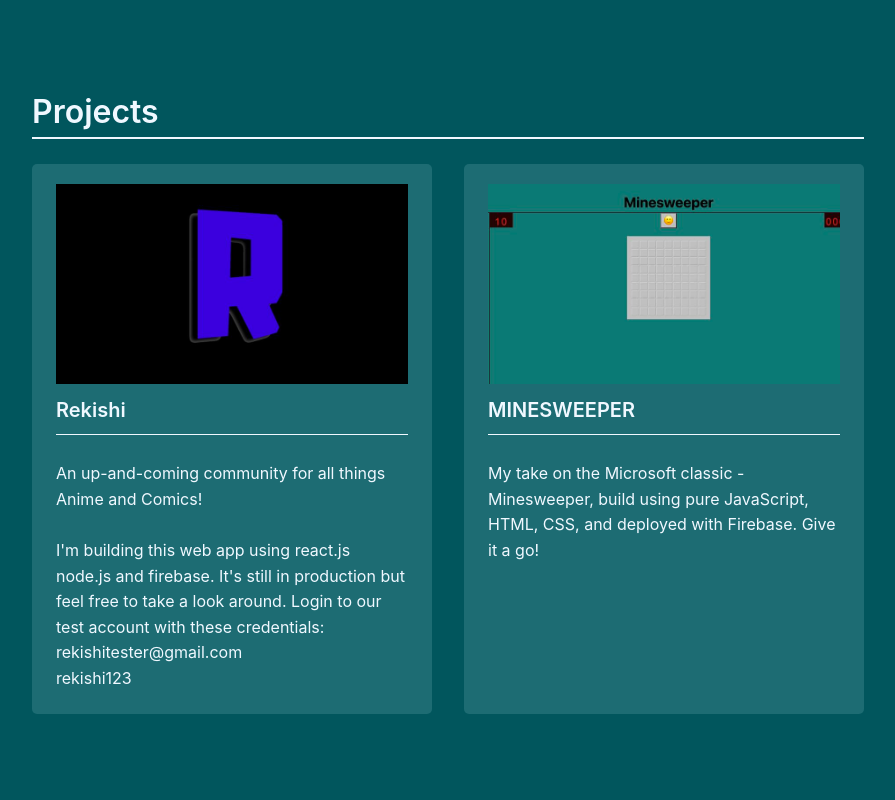
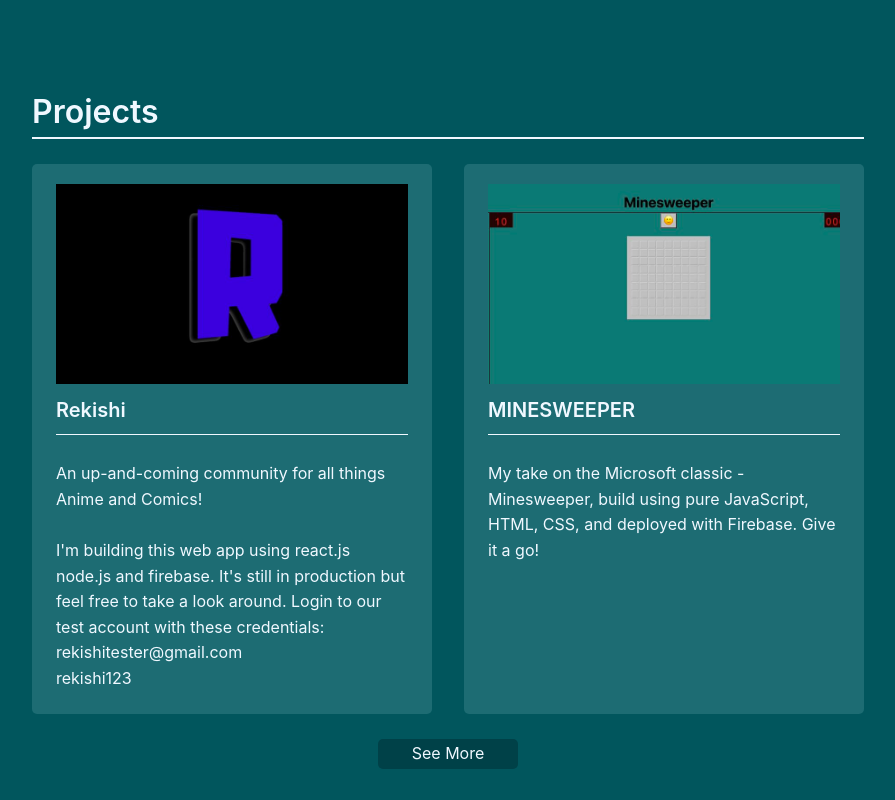
Before and after one commit to crawnic311/dev-portfolio-react, a React (Create React App) app: page / in a window 1280 px wide. Shown: the part 1980-2780 px from the top of the page, without its empty margins (192-1087 px from the left). Built offline with nearby package versions, Linux system fonts and the light colour scheme.

Commit message:
See More button

```diff
--- a/src/App.css
+++ b/src/App.css
@@ -81,6 +81,7 @@
 
 .App-Projects-Container {
   display: flex;
+  flex-wrap: wrap;
   align-items: center;
   justify-content: space-between;
 }
@@ -261,6 +262,36 @@
   border-radius: 5px;
 }
 
+.More {
+  width: 100%;
+  margin-top: 25px;
+  text-align: center;
+}
+
+.More-Text {
+  background-color: #004148;
+  display: flex;
+  margin: auto;
+  align-items: center;
+  justify-content: center;
+  height: 30px;
+  width: 140px;
+  border-radius: 5px;
+  cursor: pointer;
+  /* border: solid 1px red;
+  box-shadow: 0px 0px 5px 5px red; */
+}
+
+.More-Text:hover {
+  border: solid 1px aliceblue;
+  box-shadow: 0px 0px 3px 3px aliceblue;
+}
+
+.More-Text:active {
+  border: solid 1px aliceblue;
+  box-shadow: none;
+}
+
 .Contact-Headline {
   text-align: left;
   font-size: 32px;
--- a/src/App.js
+++ b/src/App.js
@@ -6,6 +6,7 @@ import Skills from './components/Skills/skills'
 import ProjectHeadline from './components/Projects/projects-headline'
 import Mineseeper from './components/Projects/Mineseeper'
 import Rekishi from './components/Projects/Rekishi'
+import More from './components/Projects/More/More'
 import ContactHeadline from './components/Get-In-Touch/contact-headline'
 import Contact from './components/Get-In-Touch/contact'
 import SkillsHeadline from './components/Skills/skills-headline'
@@ -43,6 +44,7 @@ function App() {
           <div className="App-Projects-Container">
             <Rekishi />
             <Mineseeper />
+            <More />
           </div>
         </div>
       </div>
--- /dev/null
+++ b/src/components/Projects/More/More.jsx
@@ -0,0 +1,11 @@
+import React from 'react'
+
+function More() {
+  return (
+    <div className="More">
+      <span className="More-Text">See More</span>
+    </div>
+  )
+}
+
+export default More
```
